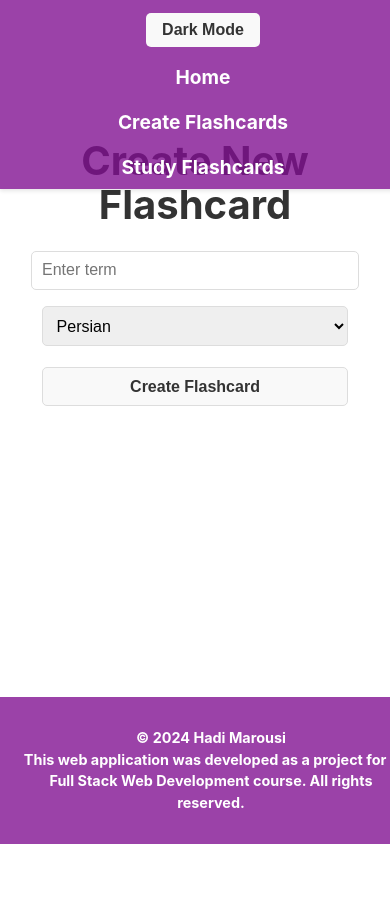
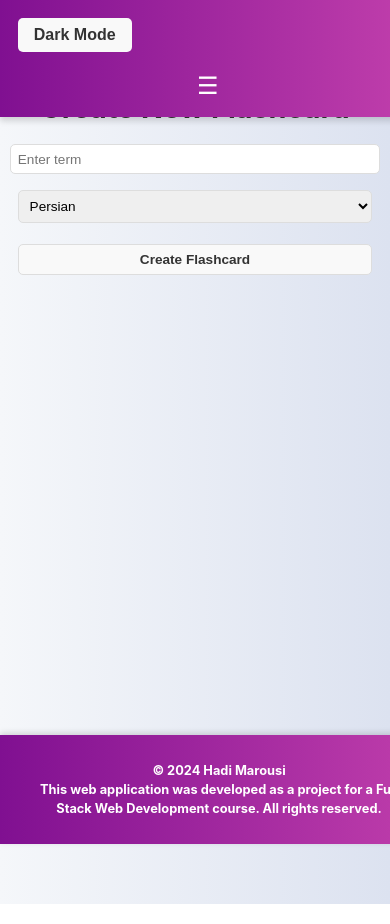
Before and after one commit to Hadi-Maro/language-flashcard-spa-v2-React, a React (Vite) app: page /create in a window 390 px wide. Built offline with nearby package versions, Linux system fonts and the light colour scheme.

Commit message:
Style Update

```diff
--- a/src/components/Navbar.jsx
+++ b/src/components/Navbar.jsx
@@ -1,19 +1,19 @@
-import React from 'react';
+import React, { useState } from 'react';
 import { Link } from 'react-router-dom';
 import '../styles/Navbar.css';
 
 const Navbar = ({ toggleTheme, currentTheme }) => {
+  const [menuOpen, setMenuOpen] = useState(false);
+
   return (
     <nav className="navbar">
-      {/* Left-aligned theme toggle button */}
-      <div>
-        <button className="navButton" onClick={toggleTheme}>
-          {currentTheme === 'light' ? 'Dark Mode' : 'Light Mode'}
-        </button>
+      <button className="navButton" onClick={toggleTheme}>
+        {currentTheme === 'light' ? 'Dark Mode' : 'Light Mode'}
+      </button>
+      <div className="mobile-menu-icon" onClick={() => setMenuOpen(!menuOpen)}>
+        ☰
       </div>
-
-      {/* Centered navigation links */}
-      <ul>
+      <ul className={menuOpen ? "show" : ""}>
         <li><Link to="/">Home</Link></li>
         <li><Link to="/create">Create Flashcards</Link></li>
         <li><Link to="/study">Study Flashcards</Link></li>
--- a/src/index.css
+++ b/src/index.css
@@ -21,9 +21,9 @@ body {
   transition: background-color 0.3s ease, color 0.3s ease;
 }
 
-/* Light Theme */
+/* Light Theme with gradient */
 body.light {
-  background-color: #ffffff;
+  background: linear-gradient(to right, #f5f7fa, #dce2f0); /* Soft blue-gray gradient */
   color: #333333;
 }
 
@@ -110,3 +110,56 @@ button:hover {
 .create-flashcard-form button:hover {
   background-color: #8f81d6d0;
 }
+
+/* Responsive adjustments for mobile and tablet */
+@media (max-width: 768px) {
+  body {
+    padding-top: 60px;
+    padding-left: 5px;
+    padding-right: 5px;
+  }
+
+  h1 {
+    font-size: 2rem;
+    margin-bottom: 1rem;
+  }
+
+  button {
+    font-size: 0.9em;
+    padding: 0.5em 1em;
+  }
+
+  #root {
+    padding: 1rem;
+  }
+
+  .create-flashcard-form input,
+  .create-flashcard-form select,
+  .create-flashcard-form button {
+    max-width: 100%; /* Full width on smaller screens */
+    font-size: 0.9em;
+  }
+}
+
+@media (max-width: 480px) {
+  h1 {
+    font-size: 1.8rem;
+    margin-bottom: 0.8rem;
+  }
+
+  button {
+    font-size: 0.85em;
+    padding: 0.4em 0.8em;
+  }
+
+  #root {
+    padding: 0.8rem;
+  }
+
+  .create-flashcard-form input,
+  .create-flashcard-form select,
+  .create-flashcard-form button {
+    padding: 0.5em;
+    font-size: 0.85em;
+  }
+}
--- a/src/pages/Home.jsx
+++ b/src/pages/Home.jsx
@@ -26,13 +26,13 @@ const Home = ({ flashcards, removeFlashcard, editFlashcard }) => {
 
       <div className="flashcards-grid">
         {filteredFlashcards.map((flashcard) => (
-          <div
-            key={flashcard.id}
-            className="flashcard-item"
-            onClick={() => editFlashcard(flashcard)}
-          >
+          <div key={flashcard.id} className="flashcard-item">
             <h3>{flashcard.term}</h3>
             <p>{flashcard.translation}</p>
+            <div className="flashcard-buttons">
+              <button onClick={() => editFlashcard(flashcard)} className="edit-btn">Edit</button>
+              <button onClick={() => removeFlashcard(flashcard.id)} className="delete-btn">Delete</button>
+            </div>
           </div>
         ))}
       </div>
--- a/src/styles/Footer.css
+++ b/src/styles/Footer.css
@@ -1,15 +1,37 @@
 /* Footer.css */
 
 .footer {
-  background-color: #801091c9;
+  background: linear-gradient(90deg, #801091, #c13fac); /* Gradient background */
   color: white;
-  padding: 1rem;
+  padding: 1rem 2rem;
   text-align: center;
   font-size: 0.9rem;
   font-weight: bold;
+  box-shadow: 0 -2px 6px rgba(0, 0, 0, 0.15);
   position: fixed;
   bottom: 0;
   left: 0;
   width: 100%;
   z-index: 1000;
+  transition: background-color 0.3s ease;
+
 }
+
+/* Adjust font size and spacing for smaller screens */
+@media (max-width: 768px) {
+  .footer {
+    font-size: 0.8rem;
+    padding: 0.8rem 1.5rem;
+  }
+}
+
+/* Hover effect for interactive elements (if you have links in the footer) */
+.footer a {
+  color: #ffd84c;
+  text-decoration: underline;
+  transition: color 0.3s ease;
+}
+
+.footer a:hover {
+  color: #ffffff;
+}
--- a/src/styles/Home.css
+++ b/src/styles/Home.css
@@ -47,7 +47,7 @@
     border: 1px solid #ddd;
     border-radius: 8px;
     box-shadow: 0 2px 4px rgba(0, 0, 0, 0.1);
-    transition: transform 0.3s ease, box-shadow 0.3s ease;
+    transition: transform 0.3s ease, box-shadow 0.3s ease, background-color 0.3s ease;
     text-align: center;
     cursor: pointer;
     max-height: 180px;
@@ -55,6 +55,7 @@
 
 .flashcard-item:hover {
     transform: translateY(-5px);
+    background-color: #f0e6ff; /* Light purple background on hover */
     box-shadow: 0 4px 12px rgba(0, 0, 0, 0.15);
 }
 
@@ -67,6 +68,39 @@
 .flashcard-item p {
     font-size: 0.95rem;
     color: #666;
+}
+
+/* Flashcard buttons container */
+.flashcard-buttons {
+    display: flex;
+    justify-content: space-around;
+    margin-top: 10px;
+}
+
+/* Edit and delete buttons */
+.edit-btn, .delete-btn {
+    padding: 5px 10px;
+    font-size: 0.9rem;
+    border: none;
+    border-radius: 5px;
+    cursor: pointer;
+    color: #fff;
+}
+
+.edit-btn {
+    background-color: #4caf50;
+}
+
+.delete-btn {
+    background-color: #f44336;
+}
+
+.edit-btn:hover {
+    background-color: #45a049;
+}
+
+.delete-btn:hover {
+    background-color: #d32f2f;
 }
 
 /* InfoBox styling - positioned on the side */
--- a/src/styles/Navbar.css
+++ b/src/styles/Navbar.css
@@ -1,7 +1,8 @@
 /* Navbar.css */
 
+/* Navbar container */
 .navbar {
-  background-color: #801091c9;
+  background: linear-gradient(90deg, #801091, #c13fac); /* Gradient background */
   padding: 1rem;
   position: fixed;
   top: 0;
@@ -10,26 +11,30 @@
   display: flex;
   align-items: center;
   justify-content: space-between;
-  box-shadow: 0 2px 4px rgba(0, 0, 0, 0.1);
+  box-shadow: 0 4px 6px rgba(0, 0, 0, 0.15);
   z-index: 1000;
+  transition: background-color 0.3s ease, transform 0.3s ease;
 }
 
+/* Navbar button */
 .navButton {
   padding: 0.5em 1em;
   font-size: 1rem;
   font-weight: bold;
-  background-color: #c3c01fc8;
-  color: #ffffff;
+  background-color: #ffe66d;
+  color: #4b0082;
   border: none;
   border-radius: 5px;
   cursor: pointer;
-  transition: background-color 0.3s ease;
+  transition: background-color 0.3s ease, transform 0.3s ease;
 }
 
 .navButton:hover {
-  background-color: #8f81d6d0;
+  background-color: #ffd84c;
+  transform: scale(1.05);
 }
 
+/* Navigation links */
 .navbar ul {
   list-style: none;
   margin: 0;
@@ -40,30 +45,74 @@
   flex-grow: 1;
 }
 
+/* Individual link items */
+.navbar ul li {
+  position: relative;
+}
+
+/* Style links with icons */
 .navbar ul li a {
+  display: flex;
+  align-items: center;
+  gap: 0.5rem;
+  padding: 0.4rem 0.8rem;
+  border-radius: 8px;
   text-decoration: none;
   color: white;
   font-weight: bold;
   font-size: 1.2rem;
+  transition: color 0.3s ease, background-color 0.3s ease;
 }
 
-.navbar ul li a:hover {
-  color: #110202;
+/* Icon styling within links */
+.navbar ul li a .icon {
+  font-size: 1.5rem;
+  color: #ffd84c;
+  transition: transform 0.3s ease;
 }
 
+.navbar ul li a:hover .icon {
+  transform: scale(1.2); /* Enlarge icon on hover */
+}
+
+/* Link background and color on hover */
+.navbar ul li a:hover {
+  color: #4b0082;
+  background-color: #ffd84c;
+}
+
+/* Mobile menu button (burger icon) */
+.mobile-menu-icon {
+  display: none;
+  font-size: 1.5rem;
+  color: white;
+  cursor: pointer;
+}
+
+/* Mobile Styles */
 @media (max-width: 768px) {
   .navbar {
     flex-direction: column;
-    padding: 0.5rem;
+    padding: 0.8rem;
   }
 
   .navbar ul {
+    display: none; /* Hide links initially on mobile */
     flex-direction: column;
+    align-items: center;
     gap: 1rem;
+  }
+
+  .navbar ul.show {
+    display: flex; /* Show links when mobile menu is open */
   }
 
   .navButton {
     align-self: flex-start;
     margin-bottom: 1rem;
   }
+
+  .mobile-menu-icon {
+    display: block; /* Show the mobile menu icon on smaller screens */
+  }
 }
```
